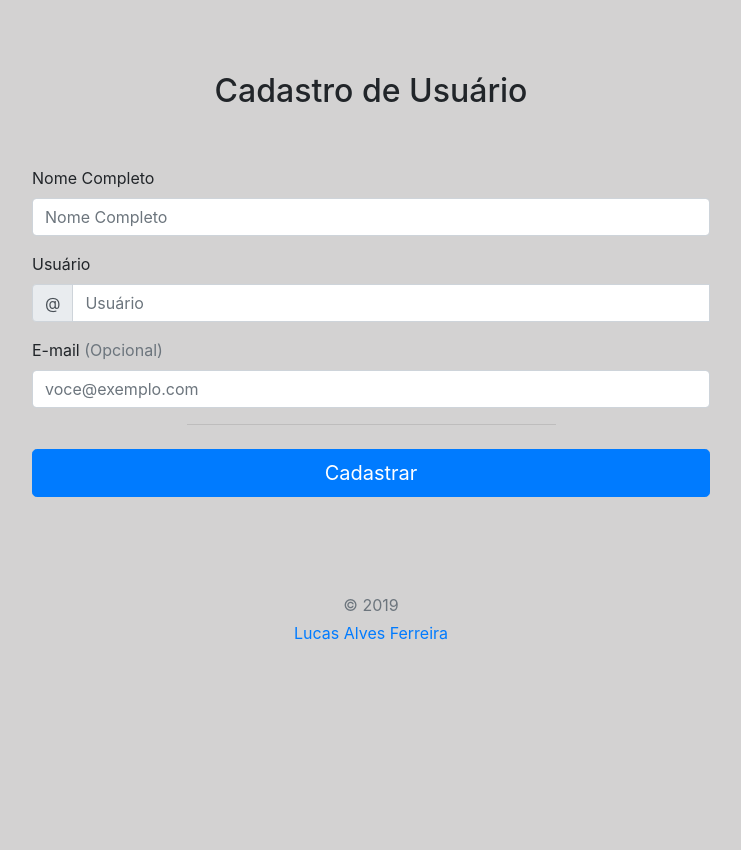
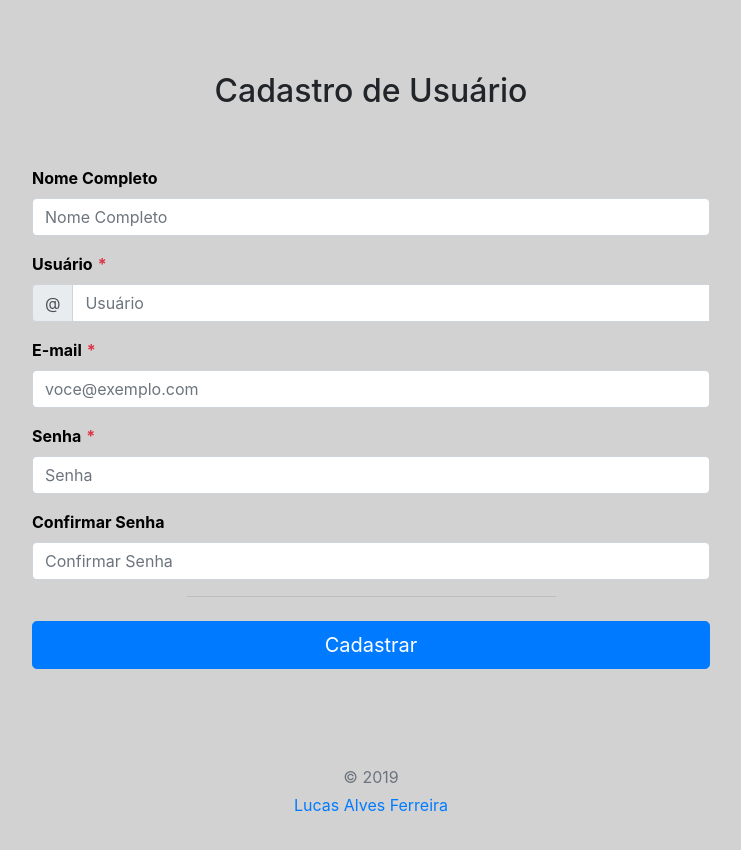
Before and after one commit to lucasaf/finhelp-front, an Angular app: page /user/registration in a window 1280 px wide. Shown: the top 850 px of the page, without its empty margins (269-1010 px from the left). Before the commit the page ends 800 px from the top, so only its background shows below. Built offline with nearby package versions, Linux system fonts and the light colour scheme.

Commit message:
In progress - registration form Validation

```diff
--- a/src/app/shared/user.service.ts
+++ b/src/app/shared/user.service.ts
@@ -1,5 +1,5 @@
 import { Injectable } from '@angular/core';
-import { FormBuilder } from '@angular/forms';
+import { FormBuilder, Validators } from '@angular/forms';
 
 @Injectable({
   providedIn: 'root'
@@ -9,12 +9,12 @@ export class UserService {
   constructor(private fb:FormBuilder) { }
 
   formModel = this.fb.group({
-    UserName :[''],
-    Email :[''],
-    FullName :[''],
+    UserName :['', Validators.required],
+    Email :['', Validators.email],
+    FullName :['', Validators.required],
     Passwords : this.fb.group({
-      Password :[''],
-      ConfirmPassword :['']
+      Password :['', [Validators.required, Validators.minLength(4)]],
+      ConfirmPassword :['', Validators.required]
     })
   });
 }
--- a/src/app/user/registration/registration.component.html
+++ b/src/app/user/registration/registration.component.html
@@ -8,33 +8,49 @@
       <div class="col-md-12 order-md-1">
         <form [formGroup]="service.formModel" class="needs-validation" autocomplete="off">
           <div class="row">
-            <div class="col-md-12 mb-3">
+            <div class="col-md-12 mb-3 form-group">
               <label for="fullName">Nome Completo</label>
-              <input type="text" class="form-control" id="fullName" placeholder="Nome Completo" formControlName="UserName">
+              <input type="text" class="form-control" id="fullName" placeholder="Nome Completo" formControlName="FullName">
               <div class="invalid-feedback">
                 O nome é obrigatório.
               </div>
             </div>
           </div>
 
-          <div class="mb-3">
+          <div class="mb-3 form-group required">
             <label for="username">Usuário</label>
             <div class="input-group">
               <div class="input-group-prepend">
                 <span class="input-group-text">@</span>
               </div>
-              <input type="text" class="form-control" id="username" placeholder="Usuário" required>
+              <input type="text" class="form-control" id="username" placeholder="Usuário" formControlName="UserName">
               <div class="invalid-feedback" style="width: 100%;">
                 O usuário é obrigatório.
               </div>
             </div>
           </div>
 
-          <div class="mb-3">
-            <label for="email">E-mail <span class="text-muted">(Opcional)</span></label>
-            <input type="email" class="form-control" id="email" placeholder="voce@exemplo.com">
+          <div class="mb-3 form-group required">
+            <label for="email">E-mail</label>
+            <input type="email" class="form-control" id="email" placeholder="voce@exemplo.com" formControlName="Email">
             <div class="invalid-feedback">
               Entre com um email válido
+            </div>
+          </div>
+          <div formGroupName="Passwords">
+            <div class="mb-3 form-group required">
+                <label for="username">Senha</label>
+                <input type="text" class="form-control" id="password" placeholder="Senha" formControlName="Password">
+                <div class="invalid-feedback" style="width: 100%;">
+                    A senha é obrigatória.
+                </div>
+            </div>
+            <div class="mb-3 form-group">
+                <label for="username">Confirmar Senha</label>
+                <input type="text" class="form-control" id="confirm_password" placeholder="Confirmar Senha" formControlName="ConfirmPassword">
+                <div class="invalid-feedback" style="width: 100%;">
+                    A senha é obrigatória.
+                </div>
             </div>
           </div>
           <hr class="col-md-6 mb-4">
```
